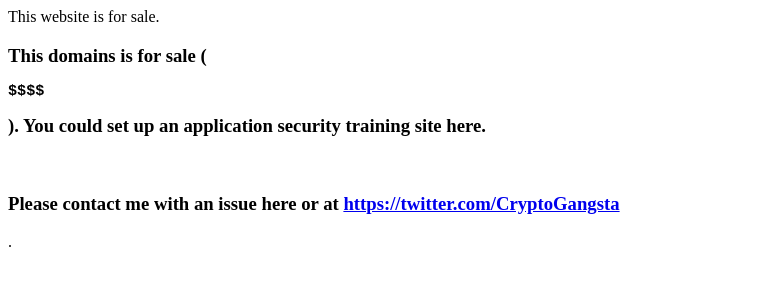
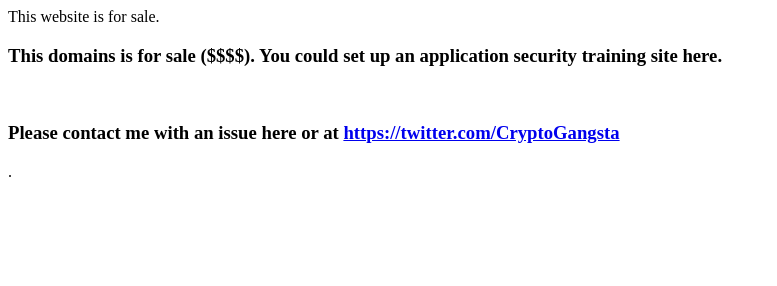
Before and after one commit to parsiya/appsec101.com, a plain HTML site: page index.html in a window 1280 px wide. Shown: the whole page, without its empty margins (0-777 px from the left). Drawn offline with Linux system fonts and the light colour scheme.

Commit message:
remove pre from index.html

```diff
--- a/index.html
+++ b/index.html
@@ -3,7 +3,7 @@
     This website is for sale.
 </head>
 <body>
-    <h3>This domains is for sale (<pre>$$$$</pre>). You could set up an application security training site here.</h3>
+    <h3>This domains is for sale ($$$$). You could set up an application security training site here.</h3>
     <br>
     <h3>Please contact me with an issue here or at <a href="https://twitter.com/CryptoGangsta">https://twitter.com/CryptoGangsta</a></h3>.
 </body>
```
